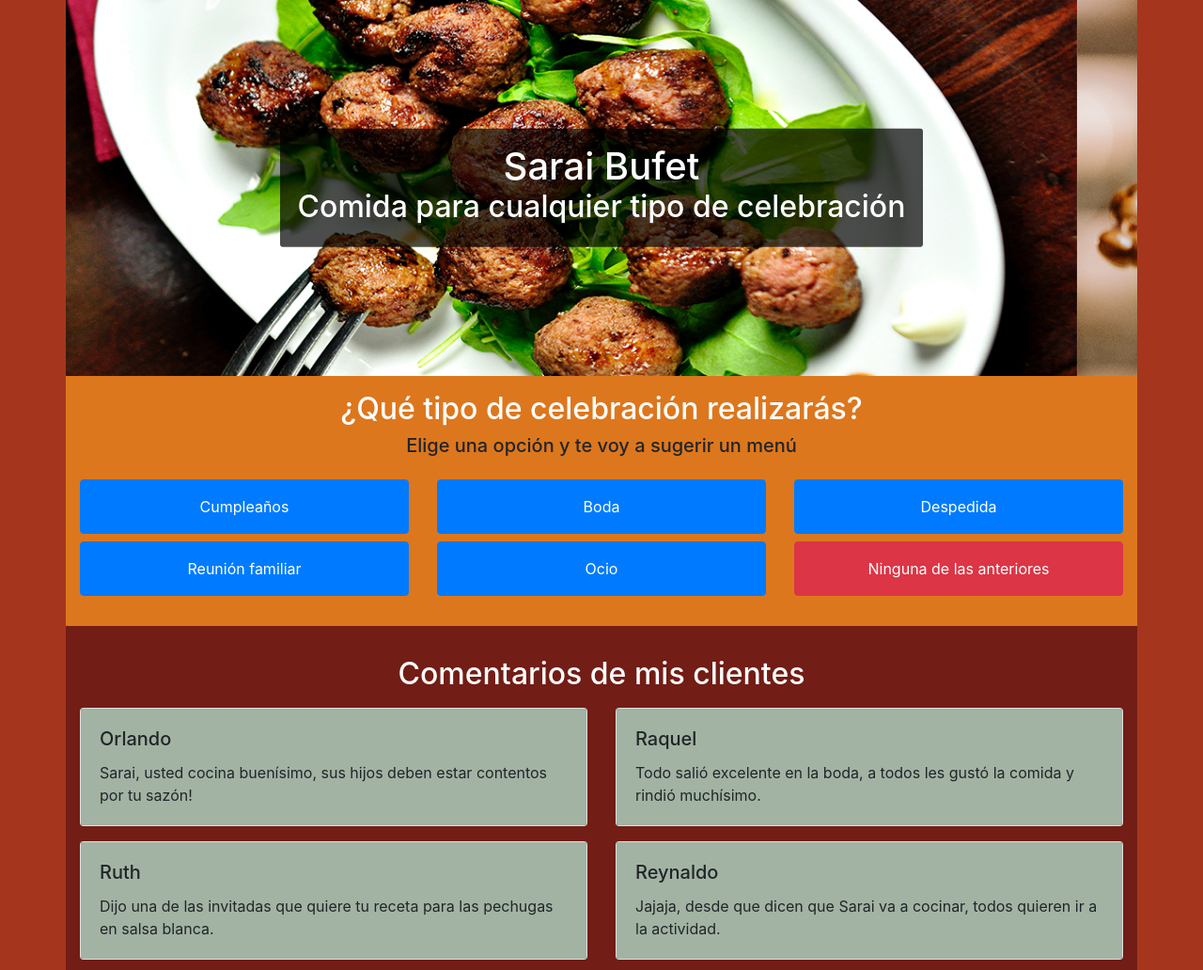
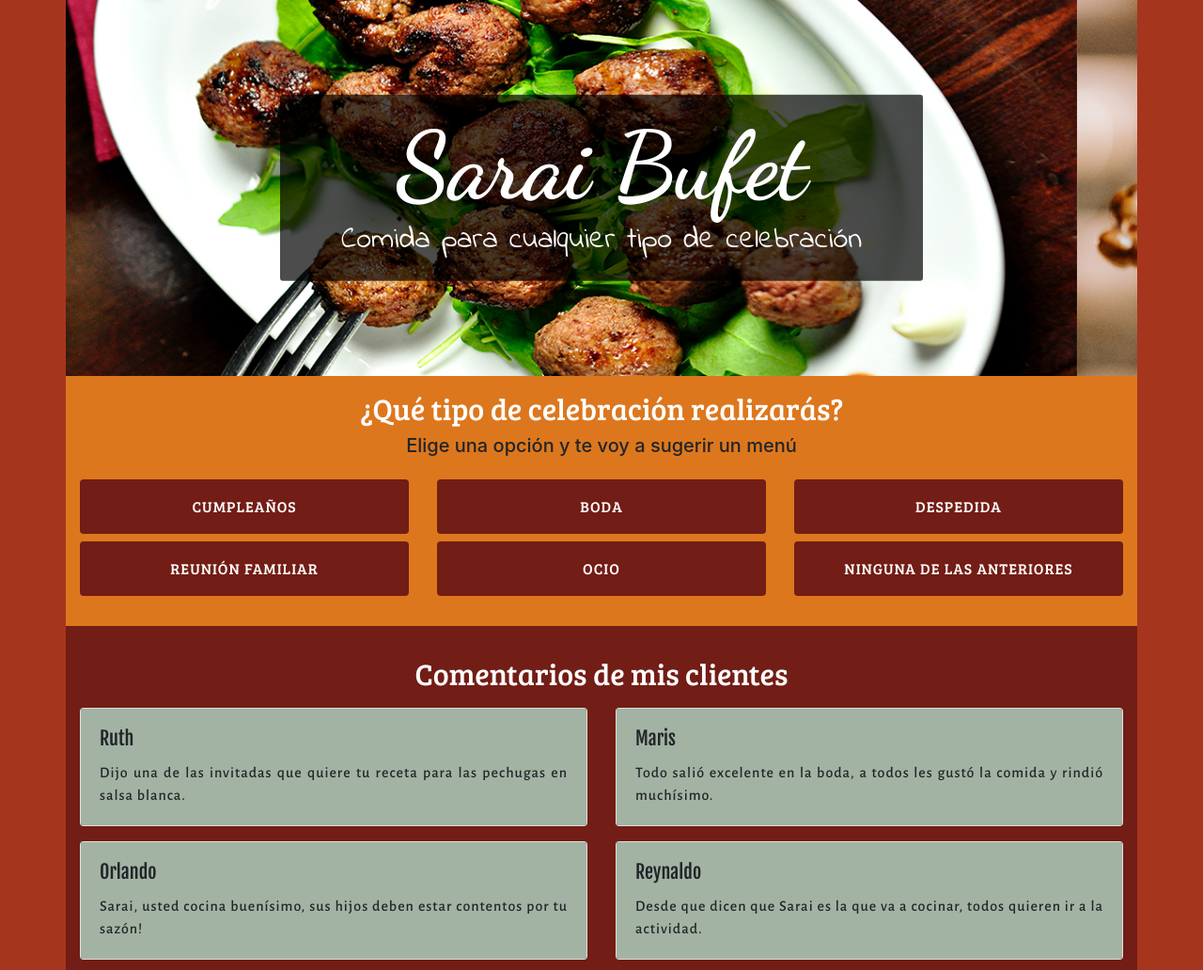
Before and after one commit to hernanreiq/sarai-bufet, a plain HTML site: page index.html in a window 1280 px wide. Shown: the top 1032 px of the page at 94% size. Drawn offline with nearby package versions, Linux system fonts and the light colour scheme.

Commit message:
Se estilizaron los botones y se agregaron fuentes de letras de Google Fonts

```diff
--- a/css/style.css
+++ b/css/style.css
@@ -1,3 +1,4 @@
+@import url('https://fonts.googleapis.com/css2?family=Alegreya+Sans:wght@500&family=Bree+Serif&family=Dancing+Script:wght@700&family=Fjalla+One&family=Indie+Flower&display=swap');
 body {
     background-color: #a5361d;
 }
@@ -15,6 +16,16 @@ body {
     width: 60%;
     background-color: rgba(0, 0, 0, 0.7);
     border-radius: 3px;
+}
+h1 {
+    font-family: 'Dancing Script', cursive;
+    font-size: 100px;
+}
+h2 {
+    font-family: 'Bree Serif', serif;
+}
+h2.eslogan {
+    font-family: 'Indie Flower', cursive;
 }
 #carouselSlidesOnly {
     height: 400px;
@@ -41,3 +52,24 @@ body {
 .container-footer {
     background-color: rgb(19, 19, 19);
 }
+.btn {
+    text-transform: uppercase;
+    font-family: 'Bree Serif', serif;
+    letter-spacing: 1px;
+    color: #fff;
+}
+.btn-options {
+    background-color: #721d15;
+}
+.btn:hover {
+    color: rgb(255, 255, 255);
+    background-color: #a5361d;
+}
+.card-title {
+    font-family: 'Fjalla One', sans-serif;
+}
+.card-text {
+    font-family: 'Alegreya Sans', sans-serif;
+    letter-spacing: 1px;
+    text-align: justify;
+}
--- a/index.html
+++ b/index.html
@@ -15,7 +15,7 @@
         <div class="container p-0" id="container-header">
             <div id="texto-inicial" class="text-center text-white p-3">
                 <h1 class="p-0 m-0">Sarai Bufet</h1>
-                <h2>Comida para cualquier tipo de celebración</h2>
+                <h2 class="eslogan">Comida para cualquier tipo de celebración</h2>
             </div>
             <div id="carouselSlidesOnly" class="carousel slide" data-ride="carousel">
                 <div class="carousel-inner">
@@ -41,29 +41,47 @@
             <p class="text-center mb-4 h5">Elige una opción y te voy a sugerir un menú</p>
             <div class="row">
                 <div class="col-lg-4">
-                    <button class="btn btn-primary w-100 py-3 h5">Cumpleaños</button>
+                    <button class="btn btn-options w-100 py-3 h5">Cumpleaños</button>
                 </div>
                 <div class="col-lg-4">
-                    <button class="btn btn-primary w-100 py-3 h5">Boda</button>
+                    <button class="btn btn-options w-100 py-3 h5">Boda</button>
                 </div>
                 <div class="col-lg-4">
-                    <button class="btn btn-primary w-100 py-3 h5">Despedida</button>
+                    <button class="btn btn-options w-100 py-3 h5">Despedida</button>
                 </div>
             </div>
             <div class="row">
                 <div class="col-lg-4">
-                    <button class="btn btn-primary w-100 py-3 h5">Reunión familiar</button>
+                    <button class="btn btn-options w-100 py-3 h5">Reunión familiar</button>
                 </div>
                 <div class="col-lg-4">
-                    <button class="btn btn-primary w-100 py-3 h5">Ocio</button>
+                    <button class="btn btn-options w-100 py-3 h5">Ocio</button>
                 </div>
                 <div class="col-lg-4">
-                    <button class="btn btn-danger w-100 py-3 h5">Ninguna de las anteriores</button>
+                    <button class="btn btn-options w-100 py-3 h5">Ninguna de las anteriores</button>
                 </div>
             </div>
         </div>
         <div class="container container-reviews pt-3 pb-5" id="contenedor-reviews">
             <h2 class="text-center text-white pt-3">Comentarios de mis clientes</h2>
+            <div class="row">
+                <div class="col-lg-6 py-2">
+                    <div class="card w-100">
+                        <div class="card-body">
+                          <h5 class="card-title">Ruth</h5>
+                          <p class="card-text">Dijo una de las invitadas que quiere tu receta para las pechugas en salsa blanca.</p>
+                        </div>
+                      </div>
+                </div>
+                <div class="col-lg-6 py-2">
+                    <div class="card w-100">
+                        <div class="card-body">
+                          <h5 class="card-title">Maris</h5>
+                          <p class="card-text">Todo salió excelente en la boda, a todos les gustó la comida y rindió muchísimo.</p>
+                        </div>
+                      </div>
+                </div>
+            </div>
             <div class="row">
                 <div class="col-lg-6 py-2">
                     <div class="card w-100">
@@ -76,26 +94,8 @@
                 <div class="col-lg-6 py-2">
                     <div class="card w-100">
                         <div class="card-body">
-                          <h5 class="card-title">Raquel</h5>
-                          <p class="card-text">Todo salió excelente en la boda, a todos les gustó la comida y rindió muchísimo.</p>
-                        </div>
-                      </div>
-                </div>
-            </div>
-            <div class="row">
-                <div class="col-lg-6 py-2">
-                    <div class="card w-100">
-                        <div class="card-body">
-                          <h5 class="card-title">Ruth</h5>
-                          <p class="card-text">Dijo una de las invitadas que quiere tu receta para las pechugas en salsa blanca.</p>
-                        </div>
-                      </div>
-                </div>
-                <div class="col-lg-6 py-2">
-                    <div class="card w-100">
-                        <div class="card-body">
                           <h5 class="card-title">Reynaldo</h5>
-                          <p class="card-text">Jajaja, desde que dicen que Sarai va a cocinar, todos quieren ir a la actividad.</p>
+                          <p class="card-text">Desde que dicen que Sarai es la que va a cocinar, todos quieren ir a la actividad.</p>
                         </div>
                       </div>
                 </div>
```
